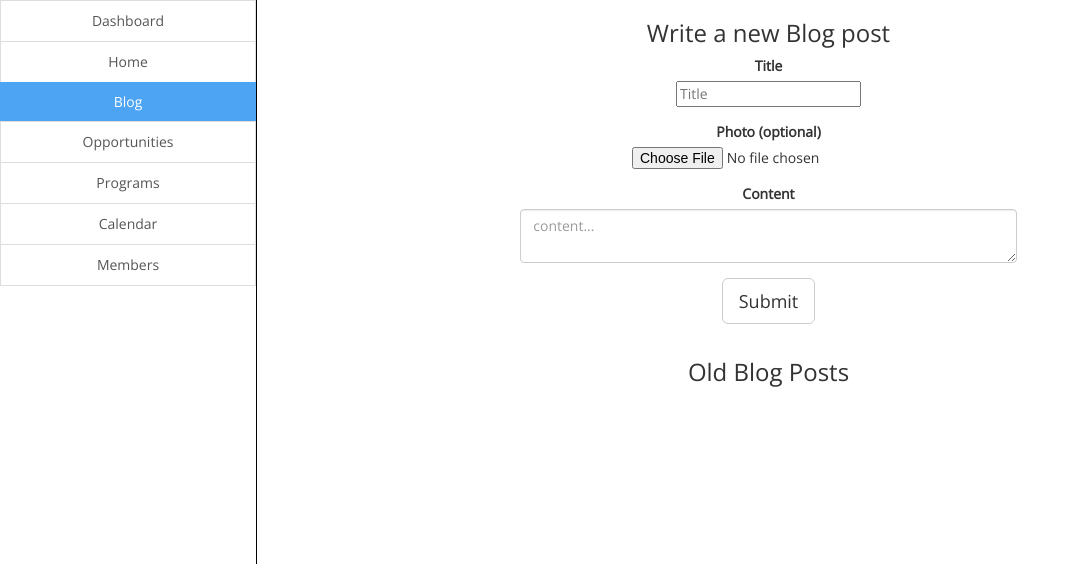
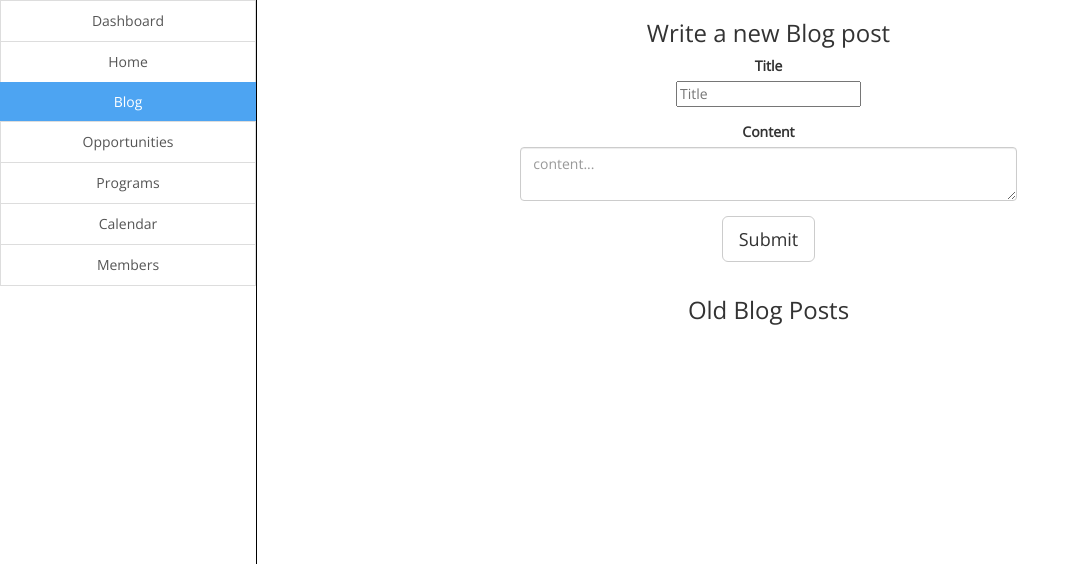
Before and after one commit to SrutiG/LEAADS-website, a Flask app: page /admin_blog in a window 1280 px wide. Shown: the part 56-620 px from the top of the page, without its empty margins (0-1080 px from the left). Run offline with Flask 2, Linux system fonts and the light colour scheme; the visitor is signed in with stand-in values (Sample User, id 1); data that the repository does not hold is empty; some libraries are stand-ins or nearby versions.

Commit message:
got rid of photo for blog

```diff
--- a/app/templates/admin-blog.html
+++ b/app/templates/admin-blog.html
@@ -7,12 +7,6 @@
             <label for="title">Title</label>
             <div class="form-group row">
                 <input class="input" name="title" id="title" placeholder="Title">
-            </div>
-            <label for="blog-photo">
-                Photo (optional)
-            </label>
-            <div class="form-group row">
-                <input class="input" type="file" id="blog-photo">
             </div>
             <label for="content">
                 Content
```
